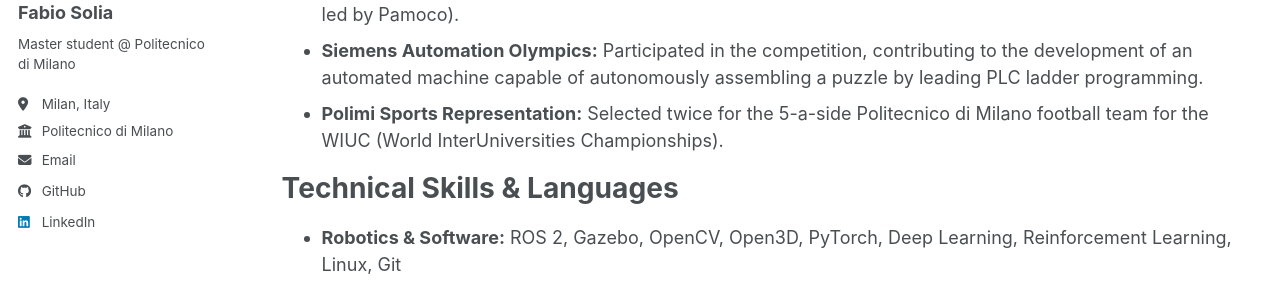
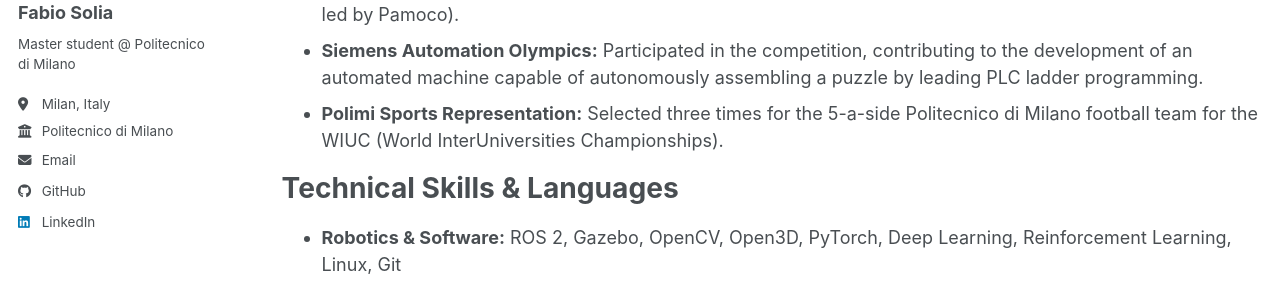
Before and after one commit to FabioROBS/FabioROBS.github.io, a Jekyll site: the page built from _pages/cv.md, in a window 1280 px wide and 900 px high, scrolled down 1478 px. Shown: the part 241-531 px from the top of the window. Built offline with Jekyll 4.4.1, drawn with Linux system fonts in a browser that asks for light colours; a script bundle is joined from its source files by our own code; library files that are not in the unit come from our copies.

Commit message:
Update WIUC selections count to three times

```diff
--- a/_pages/cv.md
+++ b/_pages/cv.md
@@ -69,7 +69,7 @@ Additional Projects & Experience
 * **Robotic Biopsy System — mtec Lab (TUHH):** Developed a robotic biopsy application using a Franka Emika Panda manipulator, employing ROS 2, OpenCV, and Open3D.
 * **AEA (Polimi Robotics Association):** Active member and organizer of workshops and technical industry visits (neural network workshop led by STMicroelectronics, Fanuc Robotics factory visit, lecture on electrical motors led by Pamoco).
 * **Siemens Automation Olympics:** Participated in the competition, contributing to the development of an automated machine capable of autonomously assembling a puzzle by leading PLC ladder programming.
-* **Polimi Sports Representation:** Selected twice for the 5-a-side Politecnico di Milano football team for the WIUC (World InterUniversities Championships).
+* **Polimi Sports Representation:** Selected three times for the 5-a-side Politecnico di Milano football team for the WIUC (World InterUniversities Championships).
 
 Technical Skills & Languages
 ======
```
